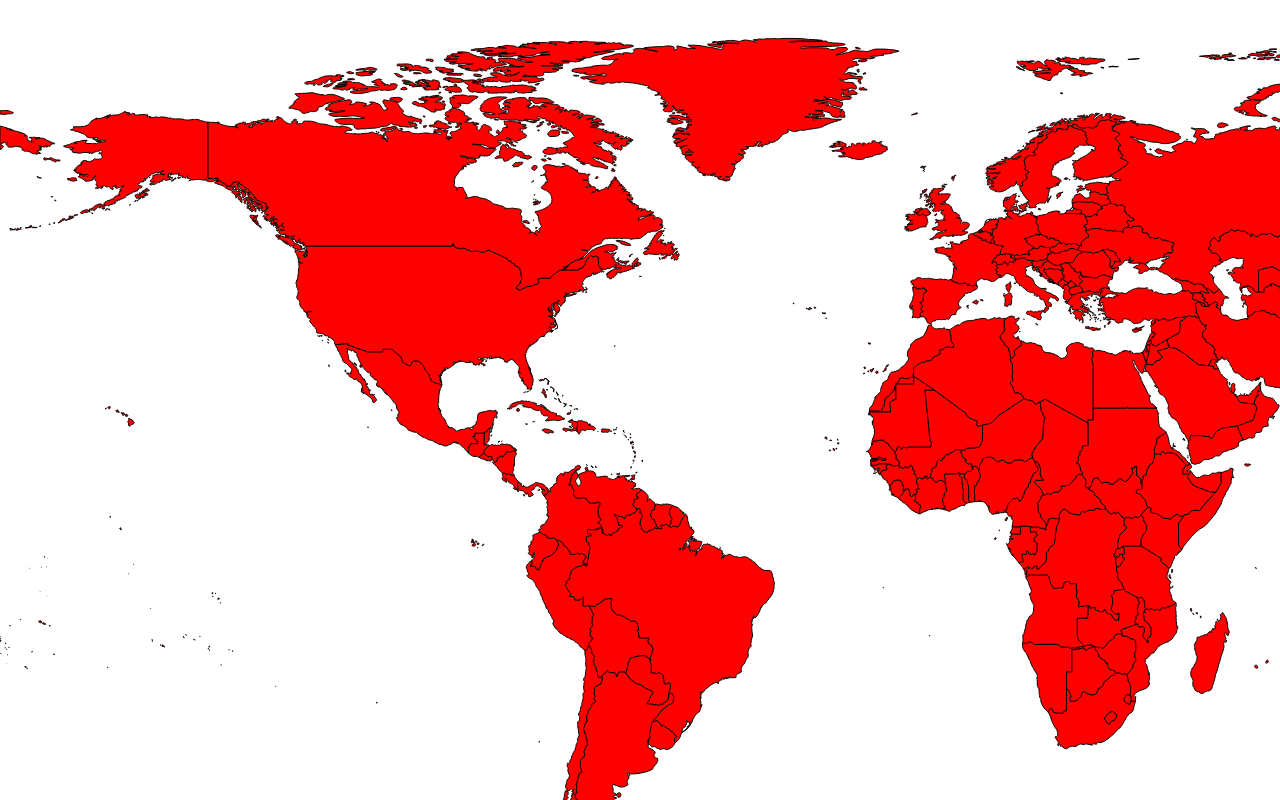
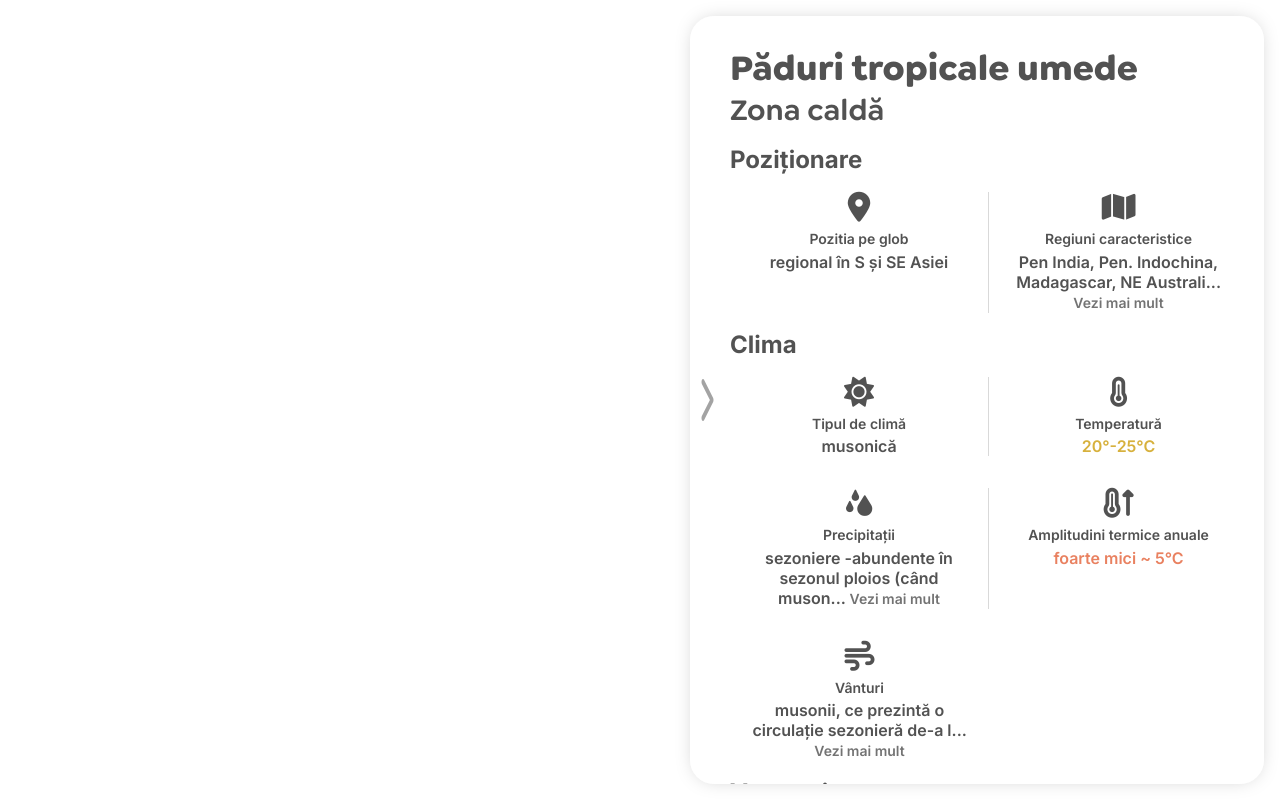
Before and after one commit to Karo8870/EarthLayer, a Next.js app: page / in a window 1280 px wide. Built offline with nearby package versions, Linux system fonts and the light colour scheme.

Commit message:
Push before working on 3d map for national

```diff
--- a/package.json
+++ b/package.json
@@ -23,8 +23,6 @@
     "@types/node": "^20",
     "@types/react": "^18",
     "@types/react-dom": "^18",
-    "eslint": "^8",
-    "eslint-config-next": "14.2.2",
     "postcss": "^8",
     "prettier": "^3.2.5",
     "prettier-plugin-tailwindcss": "^0.5.14",
--- a/src/app/page.tsx
+++ b/src/app/page.tsx
@@ -1,8 +1,9 @@
 'use client';
 
 import '@/lib/fontawesome/css/fa.css';
-import Map from '@/components/map';
 import { MapContextProvider } from '@/lib/logic/MapContext';
+import SidePanel from '@/components/side-panel';
+import { data } from '@/lib/data';
 
 export default function Home() {
   return (
@@ -10,9 +11,9 @@ export default function Home() {
       {/*<Navbar />*/}
       <MapContextProvider>
         <main>
-          <Map />
-          {/*<SidePanel open={open} />
-        <LayersDropdown layers={layers} setLayers={setLayers} />*/}
+          {/*<Map />*/}
+          <SidePanel data={data} />
+          {/*<LayersDropdown layers={layers} setLayers={setLayers} />*/}
         </main>
       </MapContextProvider>
     </>
--- a/src/components/map.tsx
+++ b/src/components/map.tsx
@@ -20,11 +20,12 @@ export default function Map() {
     const ctx = map.getContext('2d')!;
 
     let moving = false;
-    let zoom = 1;
+    let zoom = 2;
 
     const origin = createPoint();
 
     function onMouseDown(e: MouseEvent) {
+      if (e.button === 1) {
         const point = getClick(e, pointDilation);
 
         origin.x = point.x;
@@ -32,9 +33,16 @@ export default function Map() {
 
         moving = true;
       }
+    }
 
-    function onMouseUp() {
+    function onTouchStart(e: TouchEvent) {
+      console.log(e);
+    }
+
+    function onMouseUp(e: MouseEvent) {
+      if (e.button === 1) {
         moving = false;
+      }
     }
 
     function onMouseMove(e: MouseEvent) {
@@ -43,6 +51,14 @@ export default function Map() {
 
         pointDilation.x -= origin.x - point.x;
         pointDilation.y -= origin.y - point.y;
+
+        if (pointDilation.x > 100) {
+          pointDilation.x = 100;
+        }
+
+        if (pointDilation.y > 100) {
+          pointDilation.y = 100;
+        }
 
         render();
       }
@@ -64,10 +80,9 @@ export default function Map() {
     }
 
     function onScroll(e: WheelEvent) {
-      pointDilation.x += e.deltaX / 20;
-      pointDilation.y += e.deltaY / 20;
-
+      if (zoom - e.deltaY / 1000 >= 0.8) {
         zoom -= e.deltaY / 1000;
+      }
 
       render();
     }
@@ -117,18 +132,20 @@ export default function Map() {
 
     onResize();
 
-    window.addEventListener('mousedown', onMouseDown);
+    map.addEventListener('mousedown', onMouseDown);
+    map.addEventListener('touchstart', onTouchStart);
     window.addEventListener('mouseup', onMouseUp);
     window.addEventListener('mousemove', onMouseMove);
-    window.addEventListener('wheel', onScroll);
+    map.addEventListener('wheel', onScroll);
 
     window.addEventListener('resize', onResize);
 
     return () => {
-      window.removeEventListener('mousedown', onMouseDown);
+      map.removeEventListener('mousedown', onMouseDown);
+      map.removeEventListener('touchstart', onTouchStart);
       window.removeEventListener('mouseup', onMouseUp);
       window.removeEventListener('mousemove', onMouseMove);
-      window.removeEventListener('wheel', onScroll);
+      map.removeEventListener('wheel', onScroll);
 
       window.removeEventListener('resize', onResize);
     };
--- a/src/components/side-panel.tsx
+++ b/src/components/side-panel.tsx
@@ -1,16 +1,14 @@
 import { cn } from '@/lib/utils';
 import InformationCard from '@/components/information-card';
 import { Region } from '@/lib/types';
+import { useState } from 'react';
 
 export default function SidePanel({
-  open,
-  setOpen,
   data
 }: {
-  open: boolean;
-  setOpen: (open: boolean) => void;
   data: Region;
 }) {
+  const [open, setOpen] = useState<boolean>(true);
 
   return (
     <div
@@ -22,7 +20,7 @@ export default function SidePanel({
       <div className='flex w-6 items-center justify-center'>
         <i
           onClick={() => setOpen(false)}
-          className='fa-solid fa-chevron-right cursor-pointer p-2 pl-6 text-2xl text-neutral-400 hover:text-neutral-900'
+          className='fa-solid fa-chevron-right scale-x-[.5] cursor-pointer p-2 pl-6 text-[3rem] text-neutral-400 hover:text-neutral-900'
         ></i>
       </div>
       <div className='w-[550px] overflow-y-auto px-4 py-8'>
@@ -92,7 +90,7 @@ export default function SidePanel({
           </p>
           <div className='flex flex-wrap pt-4'>
             {data.vegetation.photos.map((photo, index) => (
-              <div key={index} className='shrink grow basis-1/2 p-2'>
+              <div key={index} className='grow basis-0 p-2'>
                 <img
                   src={photo.src}
                   alt={photo.title}
--- /dev/null
+++ b/src/lib/data.ts
@@ -0,0 +1,68 @@
+import { Region } from '@/lib/types';
+
+export const data: Region = {
+  title: 'Păduri tropicale umede',
+  zone: { text: 'Zona caldă', color: 'text-neutral-600' },
+  position: {
+    position: 'regional în S și SE Asiei',
+    characteristicRegions:
+      'Pen India, Pen. Indochina, Madagascar, NE Australiei etc.'
+  },
+  climate: {
+    climate: 'musonică',
+    temperature: { text: '20°-25°C', color: 'text-very-high' },
+    precipitation: {
+      text: 'sezoniere -abundente în sezonul ploios (când musonul bate dinspre Oc. Indian spre Asia), reduse -în sezonul secetos (când musonul bate invers) . Aici se află polul precipitațiilor de pe Glob -Cherapundji, provincia Assam din India- 12 000 mm/an;',
+      color: 'text-neutral-600'
+    },
+    termicAmplitude: { text: 'foarte mici ~ 5°C', color: 'text-danger' },
+    wind: 'musonii, ce prezintă o circulație sezonieră de-a lungul anului'
+  },
+  vegetation: {
+    text: 'Asemănătoare cu pădurea ecuatorială, dar mai puțin deasă, iar în anotimpul secetos (iarna), arborii își pierd foliajul precum: teckul (arborele de fier), santal, arborele de camfor, bambus. Pe unele areale apare o vegetație extrem de deasă formată din arbuști și tufișuri cunoscută sub numele de junglă.',
+    photos: [
+      {
+        src: '/liane.png',
+        title: 'Liane'
+      },
+      {
+        src: '/liane.png',
+        title: 'Liane'
+      },
+      {
+        src: '/liane.png',
+        title: 'Liane'
+      },
+      {
+        src: '/liane.png',
+        title: 'Liane'
+      },
+      {
+        src: '/liane.png',
+        title: 'Liane'
+      }
+    ]
+  },
+  fauna: {
+    text: 'Bogată formată din insecte, reptile, păsări, mamifere precum: maimuțe, elefanți, rinoceri, tigrii',
+    photos: [
+      {
+        src: '/liane.png',
+        title: 'Pădure tropicală umedă (musonică) asfjlbas asfasf'
+      },
+      {
+        src: '/liane.png',
+        title: 'Pădure tropicală umedă (musonică) asfjlbas asfasf'
+      }
+    ]
+  },
+  soil: {
+    text: 'Laterite',
+    photos: [
+      {
+        src: '/liane.png',
+        title: 'liane'
+      }
+    ]
+  }
+};
```
Also changed, not shown: .eslintrc.json (deleted), 1 other file (tests, documents, lock files or other folders). Lines whose indentation alone changed are shown as unchanged.
